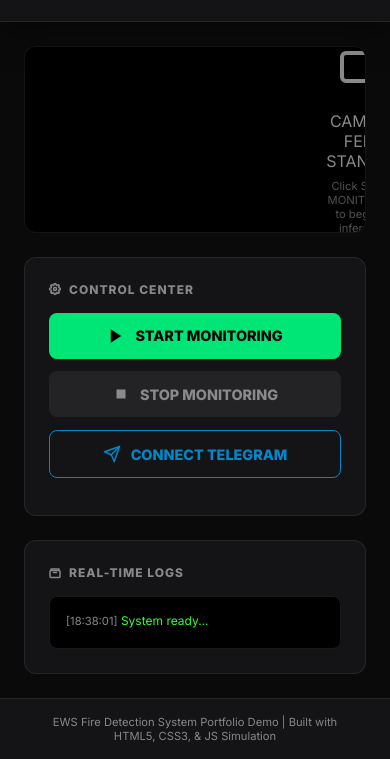
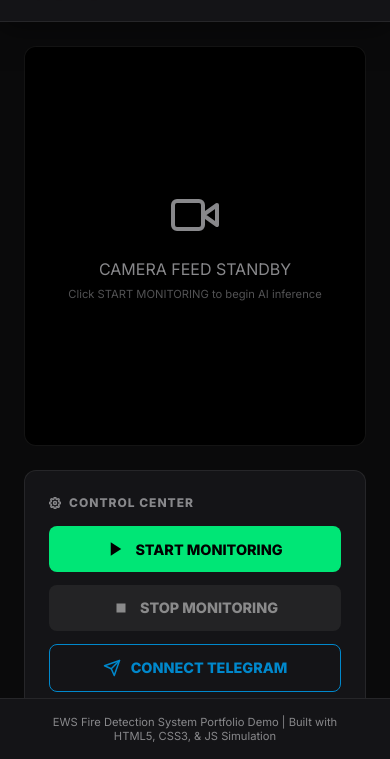
Before and after one commit to hendri-dev-ai/ews-fire-detection, a plain HTML site: page index.html in a window 390 px wide. Shown: the part 85-844 px from the top of the page. Drawn offline with Linux system fonts and the light colour scheme.

Commit message:
Update layout and image fit in index.html
Adjusted grid layout and media query for responsiveness. Changed image fit from cover to contain to prevent cropping.

```diff
--- a/index.html
+++ b/index.html
@@ -91,16 +91,21 @@
         main {
             flex: 1;
             display: grid;
-            grid-template-columns: 1fr 400px;
+            grid-template-columns: minmax(0, 1fr) 380px;
             gap: 1.5rem;
             padding: 1.5rem;
             overflow: hidden;
+            width: 100%;
         }
 
-        @media (max-width: 1100px) {
+        @media (max-width: 1200px) {
             main {
                 grid-template-columns: 1fr;
                 overflow-y: auto;
+            }
+            .side-panel {
+                height: auto;
+                min-height: 500px;
             }
         }
 
@@ -115,12 +120,15 @@
             align-items: center;
             justify-content: center;
             box-shadow: inset 0 0 50px rgba(0,0,0,0.8);
+            width: 100%;
+            height: 100%;
+            min-height: 400px;
         }
 
         #virtual-feed {
             width: 100%;
             height: 100%;
-            object-fit: cover;
+            object-fit: contain; /* Changed from cover to prevent cropping */
             border-radius: 12px;
         }
 
@@ -147,8 +155,14 @@
         }
 
         .feed-placeholder {
+            position: absolute;
+            top: 50%;
+            left: 50%;
+            transform: translate(-50%, -50%);
             text-align: center;
             color: var(--text-muted);
+            width: 80%;
+            z-index: 2;
         }
 
         .feed-placeholder i {
```
